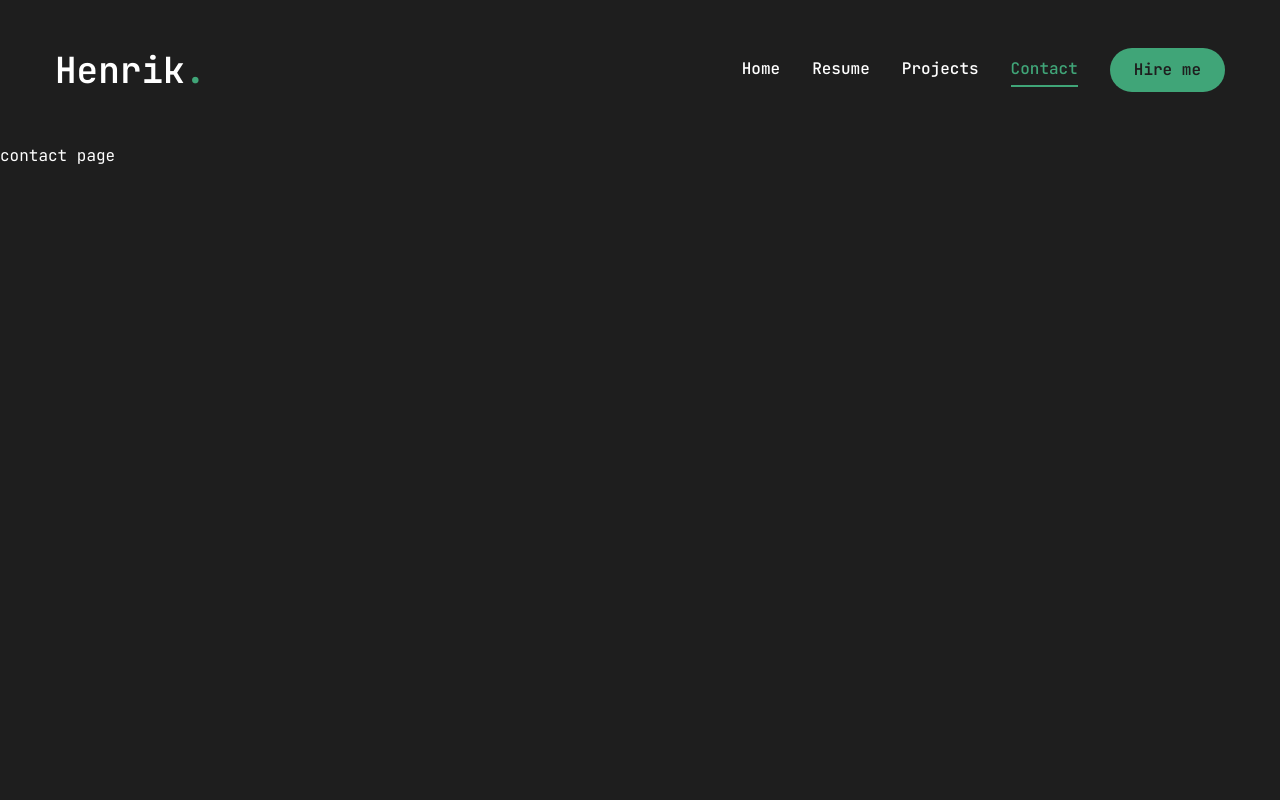
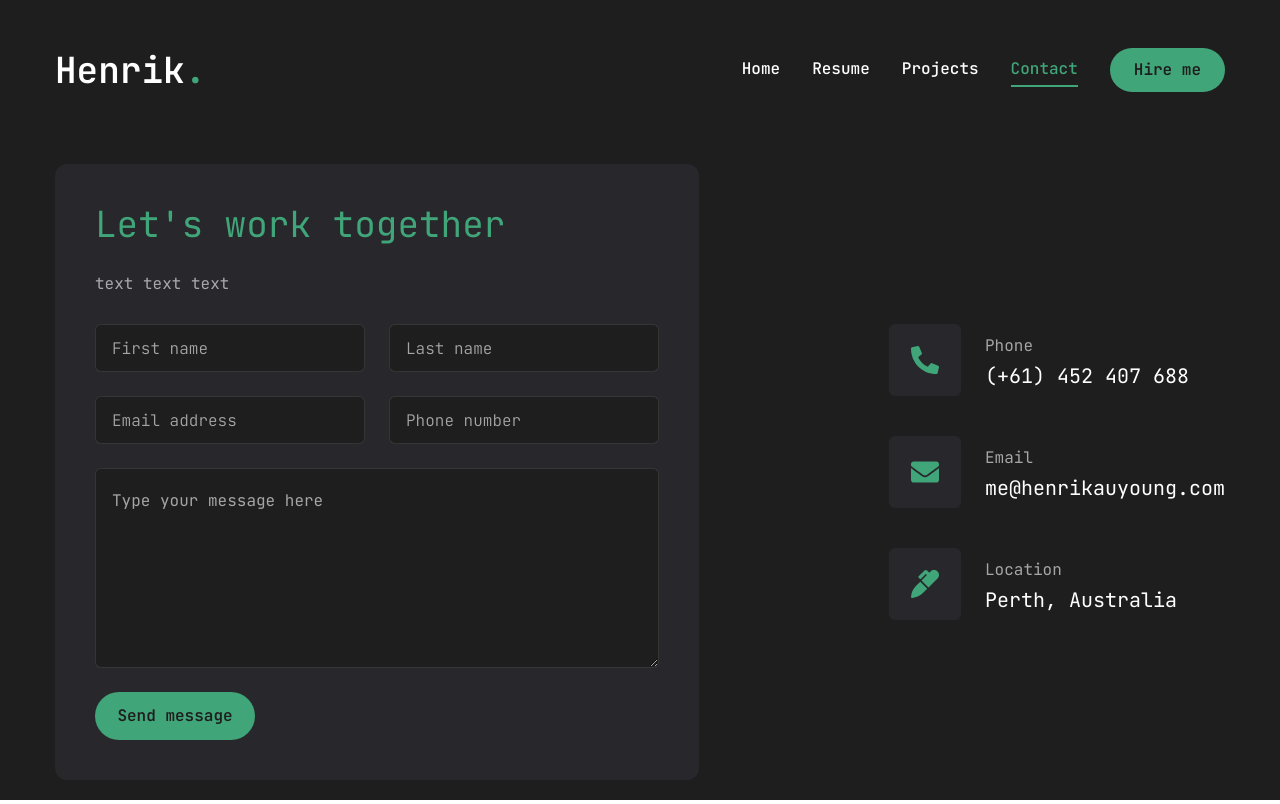
Before and after one commit to henrikauy/henrik-portfolio, a Next.js app: page /contact in a window 1280 px wide. Built offline with nearby package versions, Linux system fonts and the light colour scheme.

Commit message:
contact page finished

```diff
--- a/app/contact/page.jsx
+++ b/app/contact/page.jsx
@@ -1,5 +1,86 @@
+"use client";
+
+import { Button } from "@/components/ui/button";
+import { Input } from "@/components/ui/input";
+import { Textarea } from "@/components/ui/textarea";
+
+import { FaPhoneAlt, FaEnvelope, FaMarker } from "react-icons/fa";
+
+const info = [
+  {
+    icon: <FaPhoneAlt />,
+    title: "Phone",
+    description: "(+61) 452 407 688",
+  },
+
+  {
+    icon: <FaEnvelope />,
+    title: "Email",
+    description: "me@henrikauyoung.com",
+  },
+  {
+    icon: <FaMarker />,
+    title: "Location",
+    description: "Perth, Australia",
+  },
+];
+
+import { motion } from "framer-motion";
+
 const Contact = () => {
-    return <div>contact page</div>;
+  return <motion.section
+    initial={{ opacity: 0 }}
+    animate={{
+      opacity: 1,
+      transition: { delay: 2.4, duration: 0.4, ease: 'easeIn' }
+    }}
+    className="py-6"
+  >
+    <div className="container mx-auto">
+      <div className="flex flex-col xl:flex-row gap-[30px]">
+        {/* form */}
+        <div className="xl:h-[54%] order-2 xl:order-none">
+          <form className="flex flex-col gap-6 p-10 bg-[#27272c] rounded-xl">
+            <h3 className="text-4xl text-accent">Let's work together</h3>
+            <p className="text-white/60"> text text text</p>
+            {/* input */}
+            <div className="grid grid-cols-1 md:grid-cols-2 gap-6">
+              <Input type="first name" placeholder="First name" />
+              <Input type="last name" placeholder="Last name" />
+              <Input type="email" placeholder="Email address" />
+              <Input type="phone" placeholder="Phone number" />
+            </div>
+            {/* textarea */}
+            <Textarea
+              className="h-[200px]"
+              placeholder="Type your message here"
+            />
+            {/* button */}
+            <Button size="md" className="max-w-40">
+              Send message
+            </Button>
+          </form>
+        </div>
+        {/* info */}
+        <div className="flex-1 flex items-center xl:justify-end order-1 xl:order-none mb-8 xl:mb-0">
+          <ul className="flex flex-col gap-10">
+            {info.map((item, index) => {
+              return (
+                <li key={index} className="flex items-center gap-6">
+                  <div className="w-[52px] h-[52px] xl:w-[72px] xl:h-[72px] bg-[#27272c] text-accent rounded-md flex items-center justify-center">
+                    <div className="text-[28px]">{item.icon}</div>
+                  </div>
+                  <div className="flex-1">
+                    <p className="text-white/60">{item.title}</p>
+                    <h3 className="text-xl">{item.description}</h3>
+                  </div>
+                </li>
+              );
+            })}
+          </ul>
+        </div>
+      </div>
+    </div></motion.section>;
 };
 
 export default Contact;
--- /dev/null
+++ b/components/ui/input.jsx
@@ -0,0 +1,20 @@
+import * as React from "react"
+
+import { cn } from "@/lib/utils"
+
+const Input = React.forwardRef(({ className, type, ...props }, ref) => {
+  return (
+    <input
+      type={type}
+      className={cn(
+        "flex h-[48px] rounded-md border border-white/10 focus:border-accent font-light bg-primary px-4 py-5 text-base placeholder:text-white/60 outline-none",
+        className
+      )}
+      ref={ref}
+      {...props}
+    />
+  );
+});
+Input.displayName = "Input";
+
+export { Input };
--- a/components/ui/textarea.jsx
+++ b/components/ui/textarea.jsx
@@ -6,7 +6,7 @@
   return (
     (<textarea
       className={cn(
-        "flex min-h-[80px] w-full rounded-md border border-slate-200 bg-white px-3 py-2 text-sm ring-offset-white placeholder:text-slate-500 focus-visible:outline-none focus-visible:ring-2 focus-visible:ring-slate-950 focus-visible:ring-offset-2 disabled:cursor-not-allowed disabled:opacity-50 dark:border-slate-800 dark:bg-slate-950 dark:ring-offset-slate-950 dark:placeholder:text-slate-400 dark:focus-visible:ring-slate-300",
+        "flex min-h-[80px] w-full rounded-md border border-white/10 bg-primary px-4 py-5 text-base placeholder:text-white/60 focus-visible:outline-none focus-visible:ring-1 focus-visible:ring-accent focus-visible:ring-offset-0 disabled:cursor-not-allowed disabled:opacity-50",
         className
       )}
       ref={ref}
```
